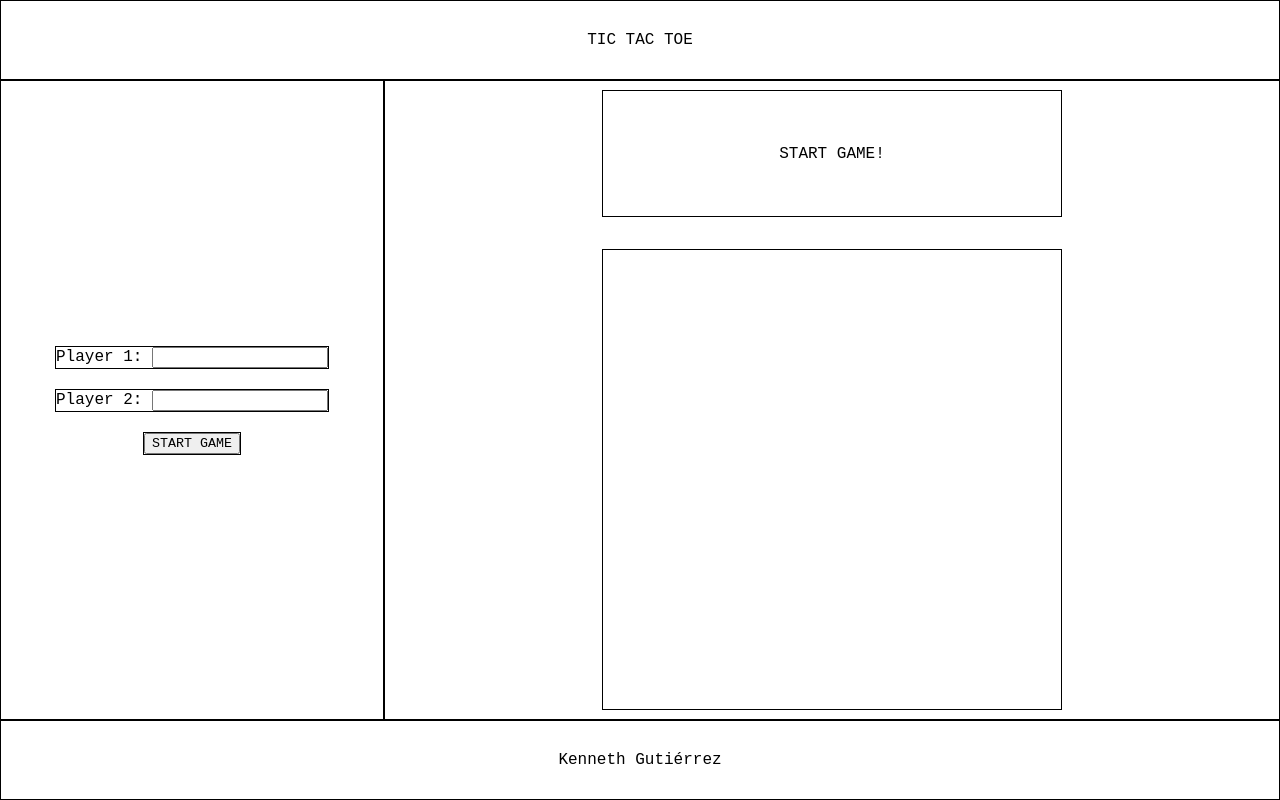
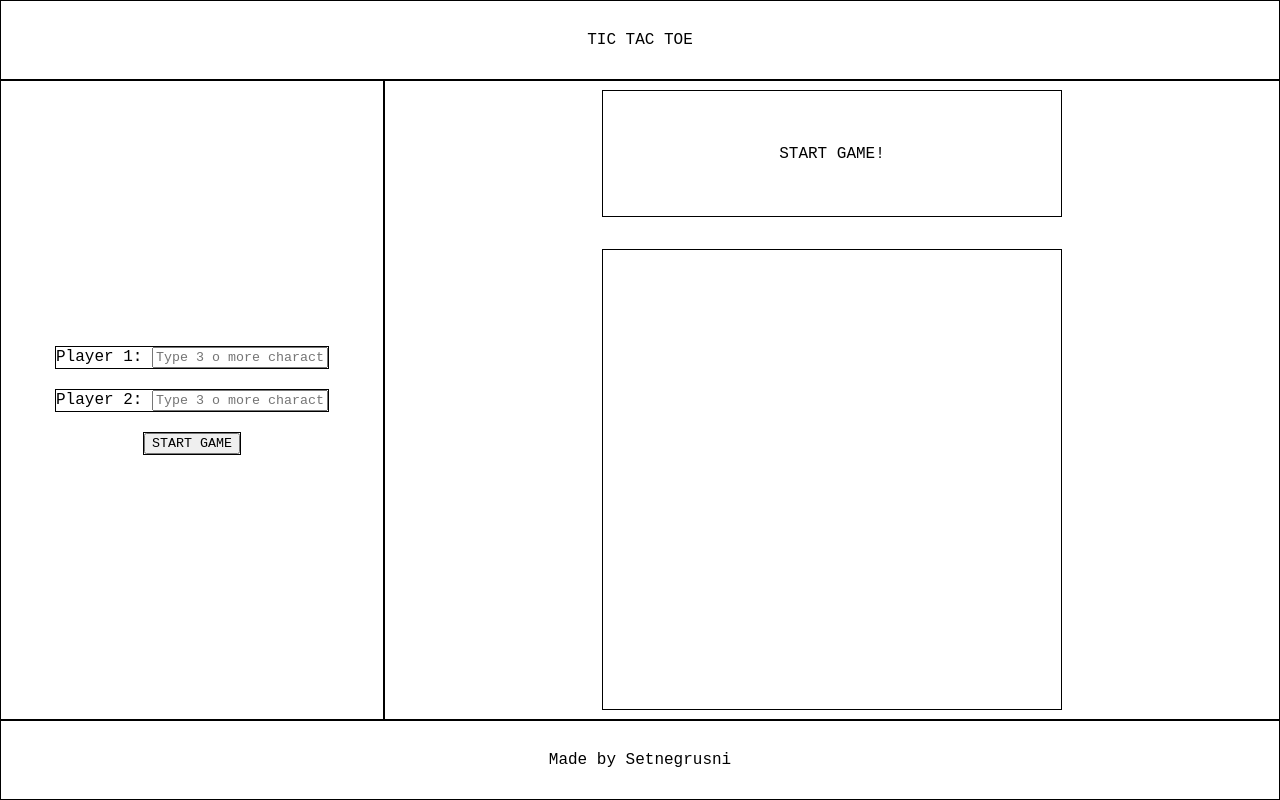
Before and after one commit to Setnegrusni/tic-tac-toe-project, a plain HTML site: page index.html in a window 1280 px wide. Drawn offline with Linux system fonts and the light colour scheme.

Commit message:
Added placeholders to player inputs

```diff
--- a/index.html
+++ b/index.html
@@ -14,11 +14,11 @@
     <div class="sidebar">
         <div class="player-info">
             <label for="">Player 1:</label>
-            <input type="text" id="name-one">
+            <input type="text" id="name-one" minlength="3" placeholder="Type 3 o more characters" required>
         </div>
         <div class="player-info">
             <label for="">Player 2:</label>
-            <input type="text" id="name-two">
+            <input type="text" id="name-two" minlength="3" placeholder="Type 3 o more characters" required>
         </div>
         <div class="start-reset">
             <button id="bt-start-reset" class="start">START GAME</button>
@@ -31,7 +31,7 @@
         <div class="game-board"></div>
     </div>
     <div class="footer">
-        <p>Kenneth Gutiérrez</p>
+        <p>Made by Setnegrusni</p>
     </div>
 </body>
 </html>
```
